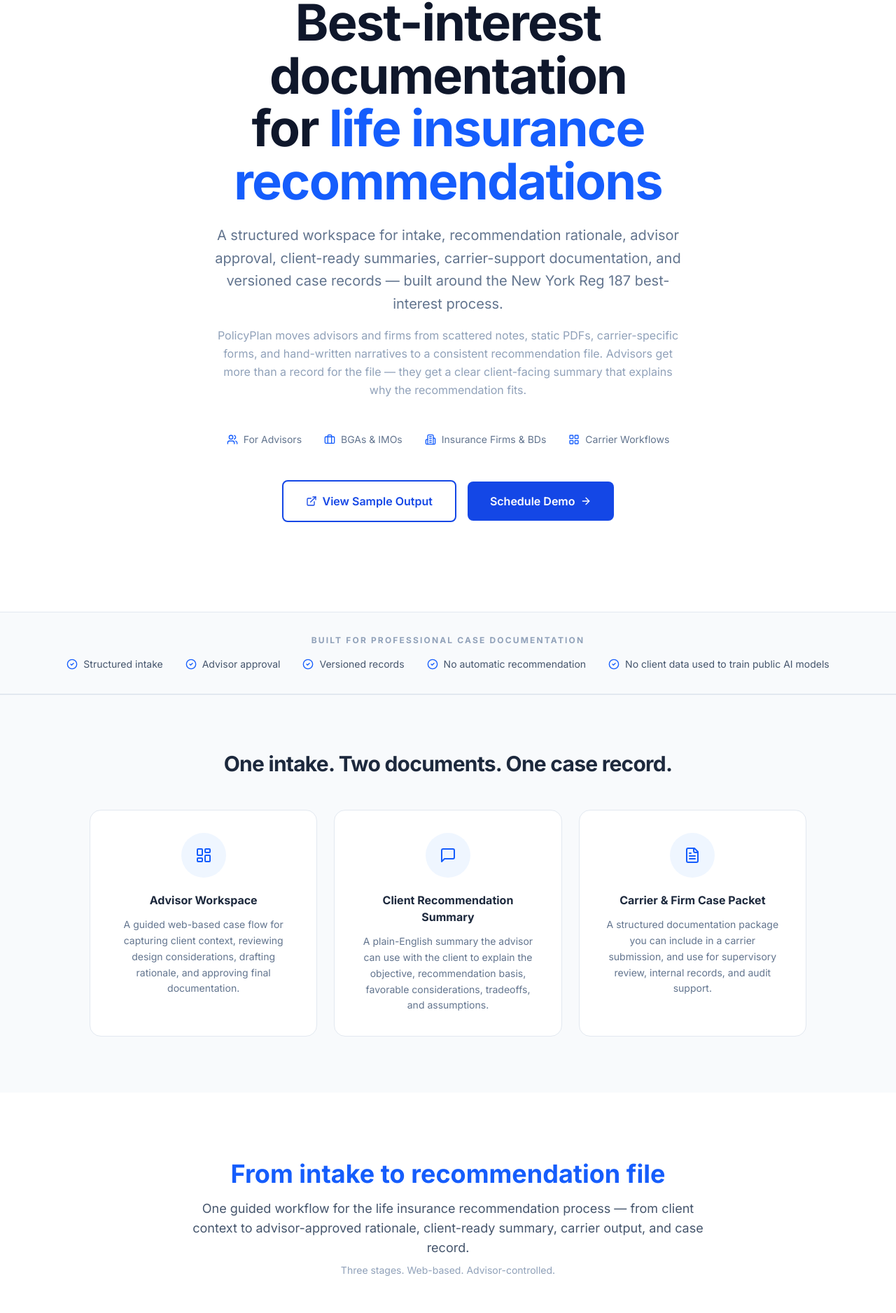
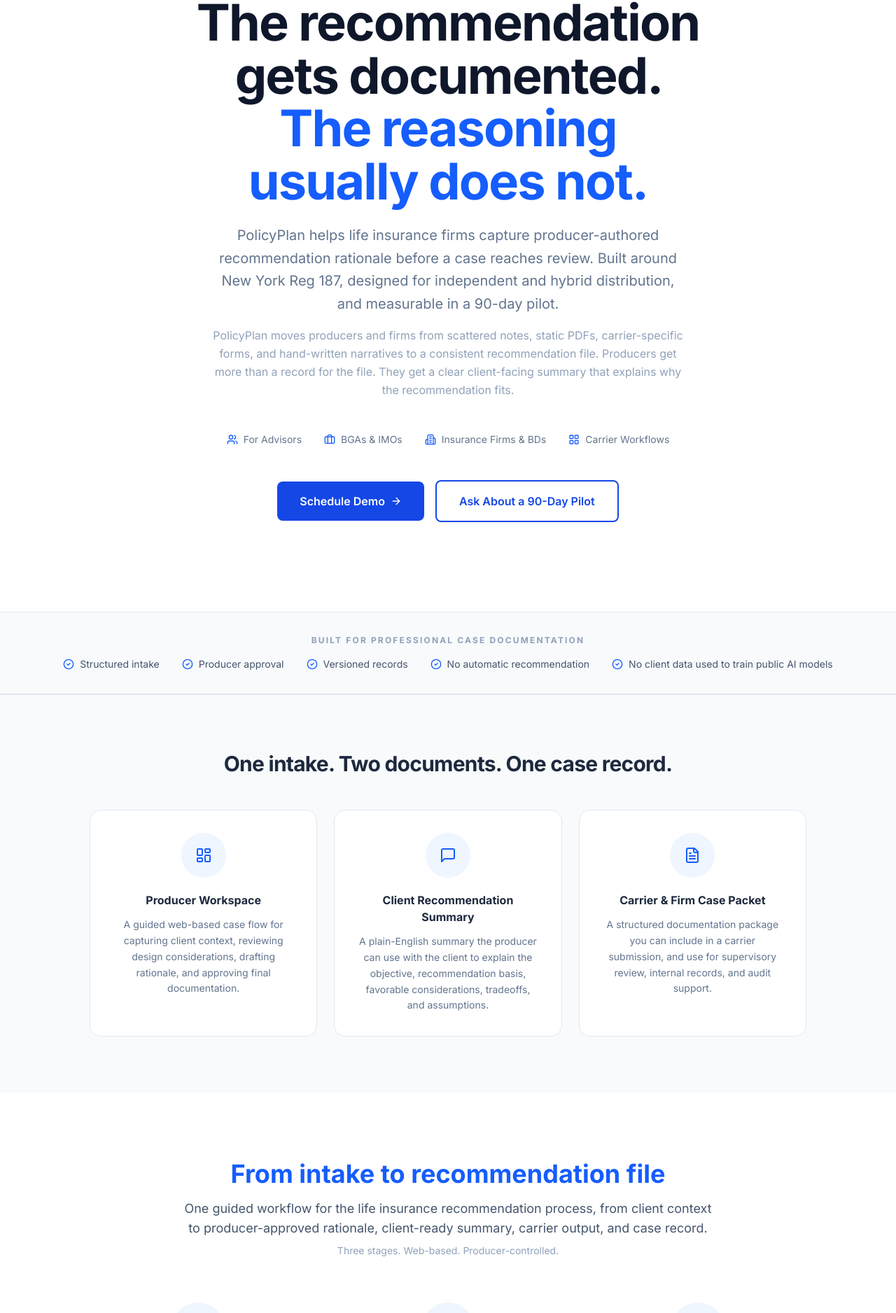
Before and after one commit to BoboCman/reg-187, a Next.js app: page / in a window 1280 px wide. Shown: the part 281-2157 px from the top of the page at 70% size. Built offline with nearby package versions, Linux system fonts and the light colour scheme.

Commit message:
feat: update workflow terminology to producer-focused
Co-authored-by: BoboCman <192469630+BoboCman@users.noreply.github.com>

```diff
--- a/components/landing/CTABand.tsx
+++ b/components/landing/CTABand.tsx
@@ -1,5 +1,5 @@
 import Link from "next/link";
-import { ArrowRight, LogIn, ExternalLink } from "lucide-react";
+import { ArrowRight, LogIn } from "lucide-react";
 
 const CALENDLY_URL = "https://calendly.com/financialplanner-ai-support/30min";
 const CONTACT_EMAIL = "rpc@financialplanner-ai.com";
@@ -14,24 +14,31 @@ export function CTABand() {
             See the recommendation workflow in action
           </h2>
           <p className="text-slate-500 text-lg leading-relaxed max-w-2xl mx-auto mb-10">
-            A short walkthrough of the case flow, advisor approval process, client-ready recommendation summary, versioned record, and carrier support packet.
+            A short walkthrough of the case flow, producer approval process, client-ready recommendation summary, versioned record, and carrier support packet.
           </p>
+
+          {/* Pilot block — Edit 3a */}
+          <div className="bg-slate-50 border border-slate-200 rounded-2xl px-8 py-7 mb-10 text-left max-w-xl mx-auto">
+            <h3 className="text-base font-bold text-slate-800 mb-2">Test it in a 90-day pilot</h3>
+            <p className="text-slate-500 text-sm leading-relaxed">
+              Run PolicyPlan with a defined cohort of producers, on your own cases, with a shared scorecard and a clear go/no-go at the end. Stand-alone for the pilot. Integrated later only if the data proves the workflow deserves it.
+            </p>
+          </div>
 
           {/* Dual CTA */}
           <div className="flex flex-col sm:flex-row items-center justify-center gap-4 mb-8">
-            <Link
-              href="/coming-soon"
-              className="inline-flex items-center justify-center px-8 py-4 rounded-lg font-semibold text-base border-2 border-blue-700 text-blue-700 hover:bg-blue-50 transition-all gap-2"
-            >
-              <ExternalLink className="w-4 h-4" />
-              View Sample Client Summary
-            </Link>
             <a
               href={CALENDLY_URL}
               className="group inline-flex items-center justify-center px-8 py-4 rounded-lg font-semibold text-base bg-blue-700 hover:bg-blue-800 text-white transition-all"
             >
               Schedule Demo
               <ArrowRight className="w-4 h-4 ml-2 group-hover:translate-x-0.5 transition-transform" />
+            </a>
+            <a
+              href={CALENDLY_URL}
+              className="inline-flex items-center justify-center px-8 py-4 rounded-lg font-semibold text-base border-2 border-blue-700 text-blue-700 hover:bg-blue-50 transition-all"
+            >
+              Ask About a 90-Day Pilot
             </a>
           </div>
 
--- a/components/landing/Capabilities.tsx
+++ b/components/landing/Capabilities.tsx
@@ -13,7 +13,7 @@ const capabilities = [
     label: "Client context",
     title: "Intake",
     bullets: [
-      "Plain-language advisor workflow",
+      "Plain-language producer workflow",
       "Captures goals, ownership, funding, and financial profile",
       "Identifies the consumer, insured, owner, trust, or business context",
     ],
@@ -21,12 +21,12 @@ const capabilities = [
   {
     icon: BrainCircuit,
     label: "Recommendation basis",
-    title: "AI-assisted rationale",
+    title: "Producer-authored rationale, AI-assisted",
     bullets: [
-      "Drafts the \u201cwhy\u201d behind the recommendation",
+      "Drafts a starting rationale from the producer\u2019s own intake answers",
       "Summarizes favorable and unfavorable considerations",
       "Connects the documented basis to the client\u2019s stated objectives",
-      "Converts case facts into advisor-reviewable client summary language",
+      "Converts case facts into producer-reviewable client summary language",
     ],
   },
   {
@@ -41,11 +41,11 @@ const capabilities = [
   },
   {
     icon: UserCog,
-    label: "Advisor approval",
+    label: "Producer approval",
     title: "Human controlled",
     bullets: [
-      "The advisor resolves every flagged tension in their own words before approval",
-      "The advisor reviews and edits every rationale",
+      "The producer resolves every flagged tension in their own words before approval",
+      "The producer reviews and edits every rationale",
       "Attestation before final output",
       "No black-box recommendation and no automatic sign-off",
     ],
--- a/components/landing/ComparisonTable.tsx
+++ b/components/landing/ComparisonTable.tsx
@@ -7,7 +7,7 @@ const rows = [
   {
     aspect: "Recommendation rationale",
     before: "Manually written, inconsistent, often delayed",
-    after: "AI-assisted draft reviewed and approved by the advisor",
+    after: "AI-assisted draft reviewed and approved by the producer",
   },
   {
     aspect: "Client explanation",
@@ -40,7 +40,7 @@ const rows = [
     after: "Revised recommendation versions and client summaries can be documented",
   },
   {
-    aspect: "Advisor experience",
+    aspect: "Producer experience",
     before: "Compliance burden",
     after: "Case design, client communication, and documentation support",
   },
--- a/components/landing/Deliverables.tsx
+++ b/components/landing/Deliverables.tsx
@@ -5,21 +5,21 @@ const deliverables = [
   {
     icon: LayoutDashboard,
     title: "Interactive case workspace",
-    body: "Review the client profile, recommendation rationale, product design considerations, case flags, and documentation status in one web-based workspace. Built for advisor preparation, BGA case support, and supervisory review.",
+    body: "Review the client profile, recommendation rationale, product design considerations, case flags, and documentation status in one web-based workspace. Built for producer preparation, BGA case support, and supervisory review.",
     cta: "Explore Capabilities",
     href: "#capabilities",
   },
   {
     icon: MessageSquare,
     title: "Client-ready recommendation summary",
-    body: "Generate a plain-English summary the advisor can review, edit, approve, and use with the client. The summary explains the client objective, relevant facts, recommended approach, favorable considerations, tradeoffs, assumptions, and items that may change before placement.",
+    body: "Generate a plain-English summary the producer can review, edit, approve, and use with the client. The summary explains the client objective, relevant facts, recommended approach, favorable considerations, tradeoffs, assumptions, and items that may change before placement.",
     cta: "View Sample Client Summary",
     href: "/coming-soon",
   },
   {
     icon: FileText,
     title: "Professional case packet",
-    body: "Generate a polished documentation package you can include in a carrier submission, and use for supervisory review, the client file, and internal records. Written in clear professional language, with advisor approval, disclosed scope, and versioned case history.",
+    body: "Generate a polished documentation package you can include in a carrier submission, and use for supervisory review, the client file, and internal records. Written in clear professional language, with producer approval, disclosed scope, and versioned case history.",
     cta: "View Sample Output",
     href: "/coming-soon",
   },
@@ -35,7 +35,7 @@ export function Deliverables() {
               Documentation for every case.
             </h2>
             <p className="text-slate-500 text-xl max-w-3xl mx-auto leading-relaxed">
-              Built for the advisor conversation, the client explanation, and the compliance file.
+              Built for the producer conversation, the client explanation, and the compliance file.
             </p>
           </div>
 
--- a/components/landing/HowItWorks.tsx
+++ b/components/landing/HowItWorks.tsx
@@ -9,12 +9,12 @@ const steps = [
   {
     icon: BrainCircuit,
     title: "Recommend",
-    body: "PolicyPlan turns advisor-entered answers and case details into a draft recommendation rationale, including favorable considerations, tradeoffs, assumptions, and items to review. Design emphasis is derived from the client profile, so the documented basis is connected to the client\u2019s facts, objectives, and tradeoffs.",
+    body: "PolicyPlan drafts a starting rationale from the producer\u2019s own intake answers and case details, including favorable considerations, tradeoffs, assumptions, and items to review. The producer edits the rationale and resolves each flagged tension in their own words, so the documented basis is authored by the producer and tied to the client\u2019s facts, objectives, and tradeoffs.",
   },
   {
     icon: FileCheck,
     title: "Document",
-    body: "The advisor reviews, edits, approves, and exports a client-ready recommendation summary, a carrier-ready support packet, and a versioned case record.",
+    body: "The producer reviews, edits, approves, and exports a client-ready recommendation summary, a carrier support packet, and a versioned case record.",
   },
 ];
 
@@ -27,10 +27,10 @@ export function HowItWorks() {
             From intake to recommendation file
           </h2>
           <p className="text-slate-600 text-lg mb-2">
-            One guided workflow for the life insurance recommendation process — from client context to advisor-approved rationale, client-ready summary, carrier output, and case record.
+            One guided workflow for the life insurance recommendation process, from client context to producer-approved rationale, client-ready summary, carrier output, and case record.
           </p>
           <p className="text-slate-400 text-sm">
-            Three stages. Web-based. Advisor-controlled.
+            Three stages. Web-based. Producer-controlled.
           </p>
         </div>
 
--- a/components/landing/LandingHero.tsx
+++ b/components/landing/LandingHero.tsx
@@ -1,5 +1,5 @@
 import Link from "next/link";
-import { ArrowRight, ShieldCheck, Users, Building2, Briefcase, LayoutGrid, ExternalLink } from "lucide-react";
+import { ArrowRight, ShieldCheck, Users, Building2, Briefcase, LayoutGrid } from "lucide-react";
 
 const CALENDLY_URL = "https://calendly.com/financialplanner-ai-support/30min";
 
@@ -17,18 +17,18 @@ export function LandingHero() {
 
           {/* H1 */}
           <h1 className="text-5xl md:text-6xl lg:text-7xl font-bold text-slate-900 tracking-tight leading-[1.05] mb-6 text-balance">
-            Best-interest documentation for{" "}
-            <span className="text-blue-600">life insurance recommendations</span>
+            The recommendation gets documented.{" "}
+            <span className="text-blue-600">The reasoning usually does not.</span>
           </h1>
 
           {/* Subhead */}
           <p className="text-xl text-slate-500 max-w-2xl leading-relaxed mb-4">
-            A structured workspace for intake, recommendation rationale, advisor approval, client-ready summaries, carrier-support documentation, and versioned case records — built around the New York Reg 187 best-interest process.
+            PolicyPlan helps life insurance firms capture producer-authored recommendation rationale before a case reaches review. Built around New York Reg 187, designed for independent and hybrid distribution, and measurable in a 90-day pilot.
           </p>
 
           {/* Supporting line */}
           <p className="text-base text-slate-400 max-w-2xl leading-relaxed mb-12">
-            PolicyPlan moves advisors and firms from scattered notes, static PDFs, carrier-specific forms, and hand-written narratives to a consistent recommendation file. Advisors get more than a record for the file — they get a clear client-facing summary that explains why the recommendation fits.
+            PolicyPlan moves producers and firms from scattered notes, static PDFs, carrier-specific forms, and hand-written narratives to a consistent recommendation file. Producers get more than a record for the file. They get a clear client-facing summary that explains why the recommendation fits.
           </p>
 
           {/* Audience chips */}
@@ -51,21 +51,20 @@ export function LandingHero() {
             </span>
           </div>
 
-          {/* Dual CTA — primary: Schedule Demo, secondary: View Sample Client Summary */}
+          {/* CTAs */}
           <div className="flex flex-col sm:flex-row items-center gap-4">
-            <Link
-              href="/coming-soon"
-              className="inline-flex items-center justify-center px-8 py-4 rounded-lg font-semibold text-base border-2 border-blue-700 text-blue-700 hover:bg-blue-50 transition-all gap-2"
-            >
-              <ExternalLink className="w-4 h-4" />
-              View Sample Output
-            </Link>
             <a
               href={CALENDLY_URL}
               className="group inline-flex items-center justify-center px-8 py-4 rounded-lg font-semibold text-base bg-blue-700 hover:bg-blue-800 text-white transition-all"
             >
               Schedule Demo
               <ArrowRight className="w-4 h-4 ml-2 group-hover:translate-x-0.5 transition-transform" />
+            </a>
+            <a
+              href={CALENDLY_URL}
+              className="inline-flex items-center justify-center px-8 py-4 rounded-lg font-semibold text-base border-2 border-blue-700 text-blue-700 hover:bg-blue-50 transition-all"
+            >
+              Ask About a 90-Day Pilot
             </a>
           </div>
 
--- a/components/landing/TrustBand.tsx
+++ b/components/landing/TrustBand.tsx
@@ -2,7 +2,7 @@ import { CheckCircle2 } from "lucide-react";
 
 const pillars = [
   "Structured intake",
-  "Advisor approval",
+  "Producer approval",
   "Versioned records",
   "No automatic recommendation",
   "No client data used to train public AI models",
--- a/components/landing/ValueBand.tsx
+++ b/components/landing/ValueBand.tsx
@@ -3,13 +3,13 @@ import { LayoutDashboard, MessageSquare, FileText } from "lucide-react";
 const outputs = [
   {
     icon: LayoutDashboard,
-    title: "Advisor Workspace",
+    title: "Producer Workspace",
     body: "A guided web-based case flow for capturing client context, reviewing design considerations, drafting rationale, and approving final documentation.",
   },
   {
     icon: MessageSquare,
     title: "Client Recommendation Summary",
-    body: "A plain-English summary the advisor can use with the client to explain the objective, recommendation basis, favorable considerations, tradeoffs, and assumptions.",
+    body: "A plain-English summary the producer can use with the client to explain the objective, recommendation basis, favorable considerations, tradeoffs, and assumptions.",
   },
   {
     icon: FileText,
--- a/components/landing/WhoItsFor.tsx
+++ b/components/landing/WhoItsFor.tsx
@@ -4,7 +4,7 @@ const audiences = [
   {
     icon: Users,
     title: "Advisors & producers",
-    body: "Move from case notes, illustration commentary, and manual write-ups to a clear, documented recommendation rationale. PolicyPlan helps advisors create a professional client-ready summary that explains why the recommendation fits, while preserving the case record behind it.",
+    body: "Move from case notes, illustration commentary, and manual write-ups to a clear, documented recommendation rationale. PolicyPlan helps producers create a professional client-ready summary that explains why the recommendation fits, while preserving the case record behind it.",
   },
   {
     icon: Briefcase,
@@ -14,7 +14,7 @@ const audiences = [
   {
     icon: Building2,
     title: "Insurance firms & broker-dealers",
-    body: "Create a consistent framework for recommendation documentation, supervisory review, advisor attestation, client-facing summaries, and case-level audit trails — without forcing every advisor into a static PDF process.",
+    body: "Create a consistent framework for recommendation documentation, supervisory review, producer attestation, client-facing summaries, and case-level audit trails, without forcing every producer into a static PDF process.",
   },
   {
     icon: LayoutGrid,
```
Also changed, not shown: components/landing/FAQ.tsx (+5 -5 lines), components/landing/PositioningBand.tsx (+6 -3 lines), components/landing/Standards.tsx (+7 -4 lines).
